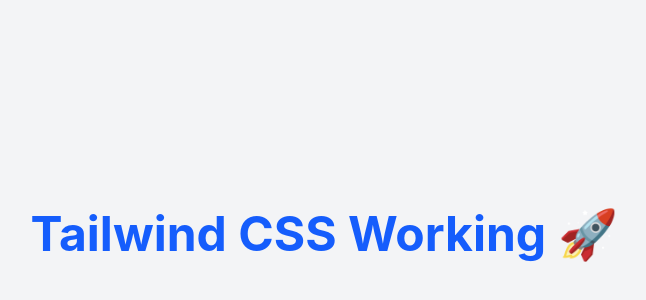
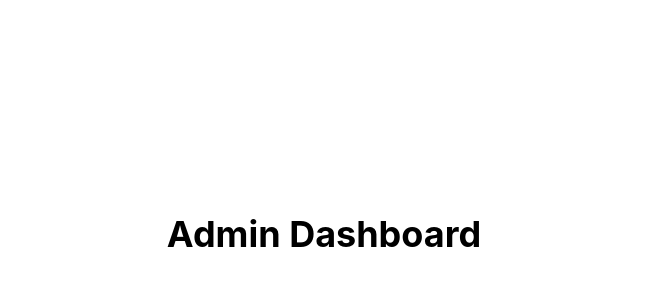
Before and after one commit to vrutigadhiya/car-dealership-inventory-system, a React app in the folder frontend/: page /admin in a window 1280 px wide. Shown: the part 166-466 px from the top of the page, without its empty margins (316-962 px from the left). Built offline with nearby package versions, Linux system fonts and the light colour scheme; the HTML template or start-up script is replaced by a standard one.

Commit message:
feat: set up React Router

```diff
--- a/frontend/src/App.jsx
+++ b/frontend/src/App.jsx
@@ -1,10 +1,26 @@
+import { BrowserRouter, Routes, Route, Navigate } from "react-router-dom";
+
+import Login from "./pages/Login";
+import Register from "./pages/Register";
+import Dashboard from "./pages/Dashboard";
+import AdminDashboard from "./pages/AdminDashboard";
+
 function App() {
   return (
-    <div className="min-h-screen flex items-center justify-center bg-gray-100">
-      <h1 className="text-5xl font-bold text-blue-600">
-        Tailwind CSS Working 🚀
-      </h1>
-    </div>
+    <BrowserRouter>
+      <Routes>
+        {/* Redirect root to login */}
+        <Route path="/" element={<Navigate to="/login" replace />} />
+
+        {/* Authentication */}
+        <Route path="/login" element={<Login />} />
+        <Route path="/register" element={<Register />} />
+
+        {/* Main Pages */}
+        <Route path="/dashboard" element={<Dashboard />} />
+        <Route path="/admin" element={<AdminDashboard />} />
+      </Routes>
+    </BrowserRouter>
   );
 }
 
--- a/frontend/src/pages/AdminDashboard.jsx
+++ b/frontend/src/pages/AdminDashboard.jsx
@@ -0,0 +1,11 @@
+import React from 'react'
+
+const AdminDashboard = () => {
+  return (
+    <div className="flex items-center justify-center min-h-screen">
+      <h1 className="text-4xl font-bold">Admin Dashboard</h1>
+    </div>
+  );
+}
+
+export default AdminDashboard
--- a/frontend/src/pages/Dashboard.jsx
+++ b/frontend/src/pages/Dashboard.jsx
@@ -0,0 +1,11 @@
+import React from 'react'
+
+const Dashboard = () => {
+  return (
+    <div className="flex items-center justify-center min-h-screen">
+      <h1 className="text-4xl font-bold">Dashboard</h1>
+    </div>
+  );
+}
+
+export default Dashboard
--- a/frontend/src/pages/Login.jsx
+++ b/frontend/src/pages/Login.jsx
@@ -0,0 +1,11 @@
+import React from 'react'
+
+const Login = () => {
+  return (
+    <div className="flex items-center justify-center min-h-screen">
+      <h1 className="text-4xl font-bold">Login Page</h1>
+    </div>
+  );
+}
+
+export default Login
--- a/frontend/src/pages/Register.jsx
+++ b/frontend/src/pages/Register.jsx
@@ -0,0 +1,11 @@
+import React from 'react'
+
+const Register = () => {
+  return (
+    <div className="flex items-center justify-center min-h-screen">
+      <h1 className="text-4xl font-bold">Register Page</h1>
+    </div>
+  );
+};
+
+export default Register;
```
